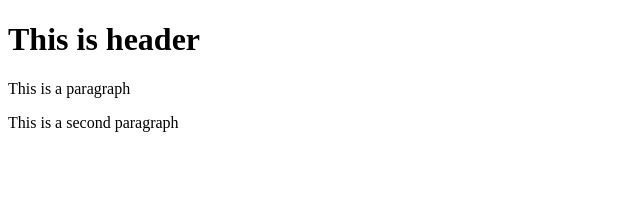
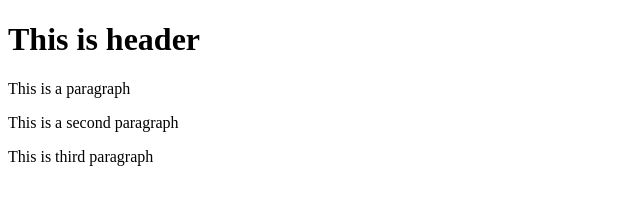
Before and after one commit to kurniawan2805/git-test, a website: page index.html in a window 1280 px wide. Shown: the whole page, without its empty margins (0-640 px from the left). Drawn offline with Linux system fonts and the light colour scheme.

```diff
--- a/index.html
+++ b/index.html
@@ -8,5 +8,6 @@
 	<h1>This is header</h1>
 	<p>This is a paragraph</p>
 	<p>This is a second paragraph</p>
+	<p>This is third paragraph</p>
 </body>
 </html>
```
Also changed, not shown: package.json (added, +28 -0 lines), 3 other files.
